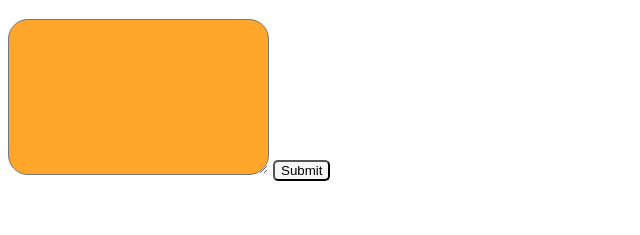
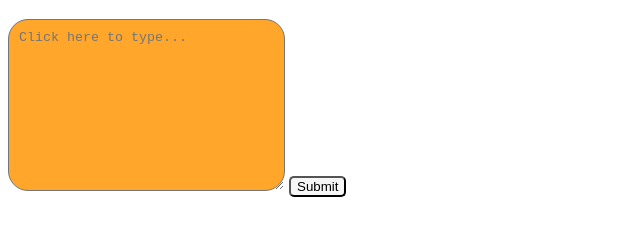
Before and after one commit to Michael080/Scrimba_Front-End-Path, a plain HTML site: page 3_making-websites-interactive/4_build-a-diary-app/solo-run/index.html in a window 1280 px wide. Shown: the part 61-296 px from the top of the page, without its empty margins (0-640 px from the left). Drawn offline with Linux system fonts and the light colour scheme.

Commit message:
Add placeholder text and increase padding in textarea

```diff
--- a/3_making-websites-interactive/4_build-a-diary-app/solo-run/index.html
+++ b/3_making-websites-interactive/4_build-a-diary-app/solo-run/index.html
@@ -11,7 +11,7 @@
 <body>
 <h1>My Diary</h1>
 <form id="text-input">
-    <textarea name="text-input" id="box" cols="30" rows="10"></textarea>
+    <textarea name="text-input" id="box" cols="30" rows="10" placeholder="Click here to type..."></textarea>
     <button type="submit" id="submit">Submit</button>
 </form>
 
--- a/3_making-websites-interactive/4_build-a-diary-app/solo-run/styles/styles.css
+++ b/3_making-websites-interactive/4_build-a-diary-app/solo-run/styles/styles.css
@@ -14,6 +14,7 @@ h1 {
 /* textarea */
 #box {
     background-color: #ffa62b;
+    padding: 10px;
     border-radius: 20px;
 }
 
```
